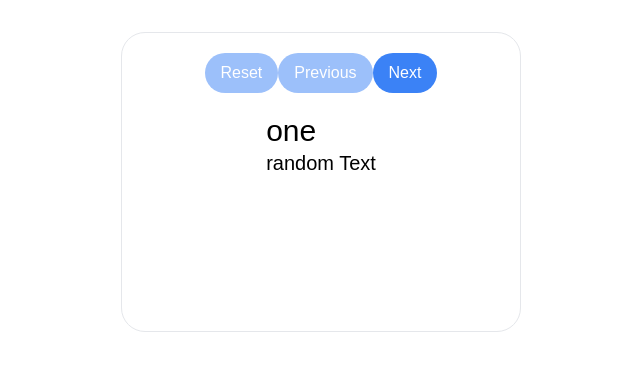
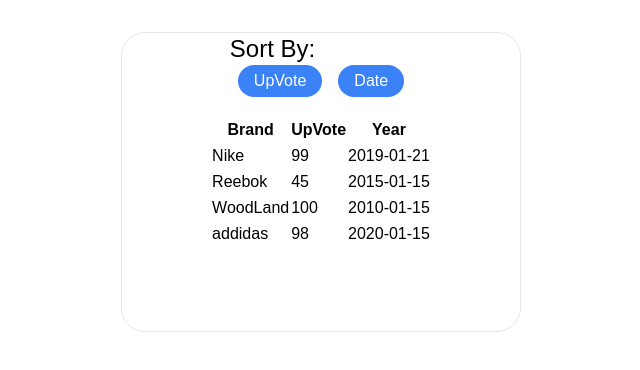
Before and after one commit to Akshayone8/React-Challenges, a React (Vite) app: page / in a window 1280 px wide. Shown: the top 370 px of the page, without its empty margins (319-959 px from the left). Built offline with nearby package versions, Linux system fonts and the light colour scheme.

Commit message:
added another react challenge

```diff
--- a/src/App.jsx
+++ b/src/App.jsx
@@ -9,7 +9,7 @@
 import Main from "./Projects/Quiz-App/Main";
 import Timer from "./Projects/Timer";
 import MainBody from "./Projects/diabledbuttons-question/MainBody";
-
+import SortTables from "./Projects/SortingList/SortTable";
 function App() {
   return (
     <>
@@ -23,7 +23,8 @@
       {/* <PhoneOtpLogin /> */}
       {/* <Main /> */}
       {/* <Timer /> */}
-      <MainBody />
+      {/* <MainBody /> */}
+      <SortTables />
     </>
   );
 }
--- /dev/null
+++ b/src/Projects/SortingList/SortTable.jsx
@@ -0,0 +1,60 @@
+import { useState } from "react";
+import { dataJSON } from "./data";
+
+const SortTables = () => {
+  const [sorting, setSorting] = useState(dataJSON);
+
+  const sortByVote = () => {
+    let newArr = [...dataJSON];
+    setSorting(newArr.sort((a, b) => a.upVote - b.upVote));
+  };
+
+  const sortByDate = () => {
+    let newArr = [...dataJSON];
+    setSorting(
+      newArr.sort((a, b) => new Date(a.startDate) - new Date(b.startDate))
+    );
+  };
+  return (
+    <div className="flex flex-col  items-center border-spacing-2 border w-[400px] h-[300px] my-8 mx-auto rounded-3xl">
+      <div>
+        <h1 className="text-2xl">Sort By:</h1>
+
+        <button
+          className="bg-blue-500 py-1 px-4 rounded-full  text-white mx-2"
+          onClick={sortByVote}
+        >
+          UpVote
+        </button>
+        <button
+          className="bg-blue-500 py-1 px-4 rounded-full  text-white mx-2"
+          onClick={sortByDate}
+        >
+          Date
+        </button>
+      </div>
+      <table class="table-auto mt-5">
+        <thead>
+          <tr>
+            <th>Brand</th>
+            <th>UpVote</th>
+            <th>Year</th>
+          </tr>
+        </thead>
+        <tbody>
+          {sorting.map((items, index) => {
+            return (
+              <tr>
+                <td>{items.name}</td>
+                <td>{items.upVote}</td>
+                <td>{items.startDate}</td>
+              </tr>
+            );
+          })}
+        </tbody>
+      </table>
+    </div>
+  );
+};
+
+export default SortTables;
--- /dev/null
+++ b/src/Projects/SortingList/data.jsx
@@ -0,0 +1,22 @@
+export const dataJSON = [
+  {
+    name: "Nike",
+    upVote: 99,
+    startDate: "2019-01-21",
+  },
+  {
+    name: "Reebok",
+    upVote: 45,
+    startDate: "2015-01-15",
+  },
+  {
+    name: "WoodLand",
+    upVote: 100,
+    startDate: "2010-01-15",
+  },
+  {
+    name: "addidas",
+    upVote: 98,
+    startDate: "2020-01-15",
+  },
+];
```
